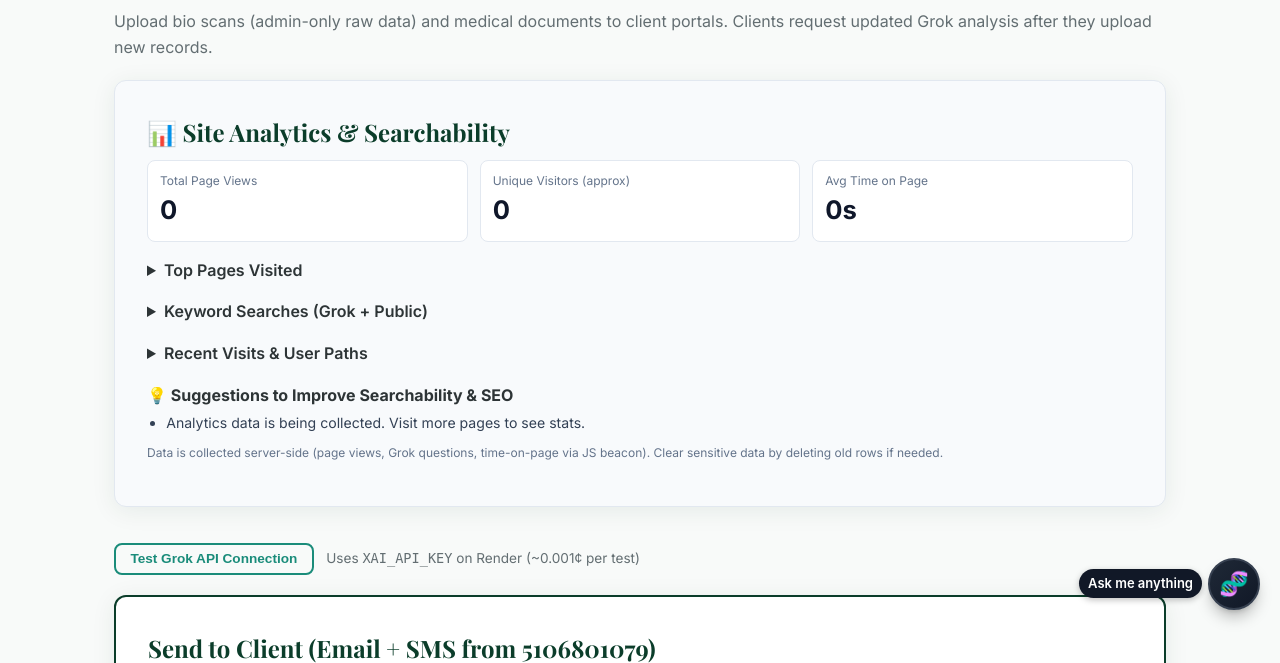
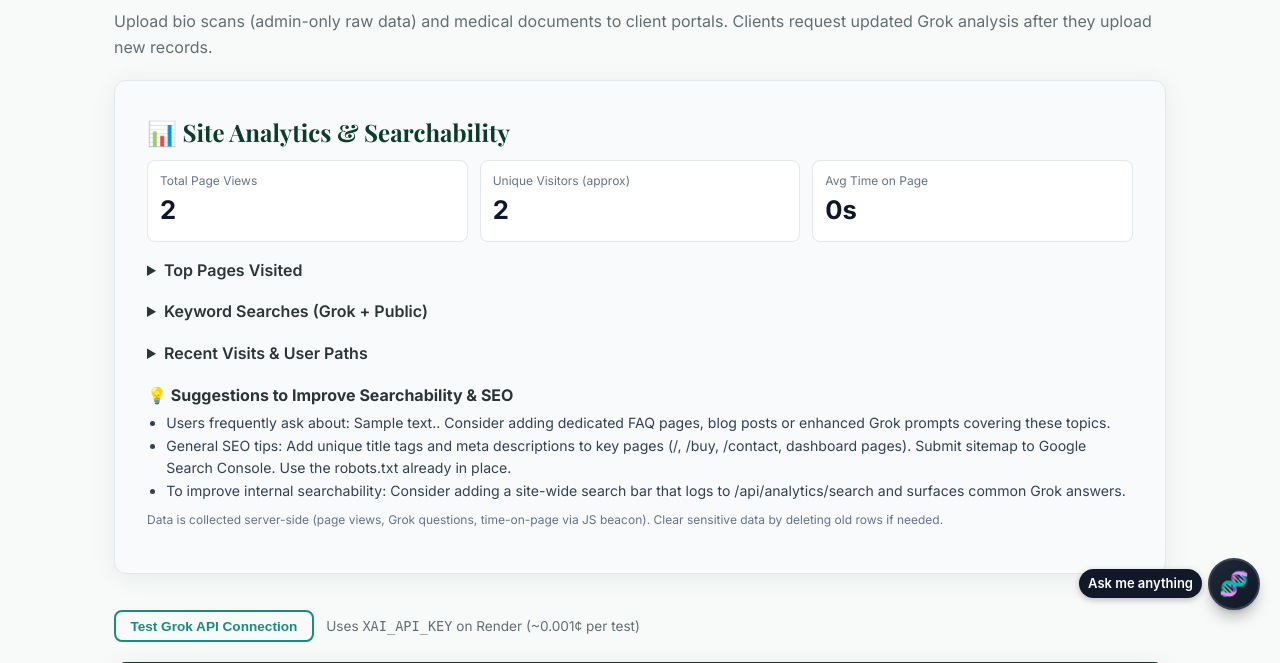
Before and after one commit to Michaelpeatross/root-cause-website, a Flask app: page /admin in a window 1280 px wide. Shown: the part 170-833 px from the top of the page. Run offline with Flask 3, Linux system fonts and the light colour scheme; the visitor is signed in with stand-in values (Sample User, id 1); tables that the repository leaves empty hold one stand-in row (values such as "Sample post"); data that the repository does not hold is empty; some libraries are stand-ins or nearby versions.

Commit message:
Fix admin report notification crash (send_sms shadowing), fix analytics summary error, strengthen honeypot, improve GoodLabs blood test recommendations, make Request Updated Grok Analysis always visible, better blood test upload support

```diff
--- a/app.py
+++ b/app.py
@@ -163,7 +163,7 @@ class PageView(db.Model):
 class SearchQuery(db.Model):
     id = db.Column(db.Integer, primary_key=True)
     user_email = db.Column(db.String(120))
-    query = db.Column(db.String(500))
+    query_text = db.Column(db.String(500))  # renamed from 'query' to avoid shadowing SQLAlchemy .query
     source = db.Column(db.String(50))  # 'grok', 'public', 'contact'
     timestamp = db.Column(db.DateTime, default=datetime.utcnow)
     result_snippet = db.Column(db.Text)
@@ -229,15 +229,15 @@ def _log_page_view():
         db.session.rollback()
 
 
-def _log_search(query: str, source: str = 'grok', snippet: str = ''):
+def _log_search(query_text: str, source: str = 'grok', snippet: str = ''):
     """Log keyword searches (mainly from Grok)."""
     try:
-        if not query or len(query.strip()) < 3:
+        if not query_text or len(query_text.strip()) < 3:
             return
         user_email = session.get('email')
         sq = SearchQuery(
             user_email=user_email,
-            query=query.strip()[:500],
+            query_text=query_text.strip()[:500],
             source=source,
             result_snippet=snippet[:500] if snippet else '',
         )
@@ -285,8 +285,8 @@ def _get_analytics_summary(limit=100):
         searches = SearchQuery.query.order_by(SearchQuery.timestamp.desc()).limit(30).all()
         # Popular keywords
         popular = db.session.query(
-            SearchQuery.query, func.count(SearchQuery.id).label('cnt')
-        ).group_by(SearchQuery.query).order_by(func.count(SearchQuery.id).desc()).limit(15).all()
+            SearchQuery.query_text, func.count(SearchQuery.id).label('cnt')
+        ).group_by(SearchQuery.query_text).order_by(func.count(SearchQuery.id).desc()).limit(15).all()
 
         # Exits / bounce info
         exits = ExitLog.query.order_by(ExitLog.timestamp.desc()).limit(20).all()
@@ -326,7 +326,6 @@ def _get_analytics_summary(limit=100):
             'searches': [], 'popular_searches': [], 'exits': [], 'avg_time_on_page': 0,
             'recent_paths': [], 'suggestions': ['Analytics data is being collected. Visit more pages to see stats.']
         }
-    db.session.commit()
 
 
 def migrate_schema():
--- a/health_advisor.py
+++ b/health_advisor.py
@@ -616,8 +616,10 @@ CLIENT MEDICAL DOCUMENTS (all uploaded labs, blood work, medical records, AND we
 Cross-reference scan findings with lab values across the client's full uploaded medical history.
 Note trends over time when multiple documents are present.
 For key scan findings, briefly note what the bioenergetic pattern tests for and what the results + labs together suggest.
-For supplements, recommend specific affordable products. For blood tests and labs,
-recommend ordering through GoodLabs only (https://goodlabs.com/book-tests).
+For supplements, recommend specific affordable products with Amazon links where possible.
+For blood tests and labs: NEVER name or suggest any specific test names, panels, or assays (e.g. do not say "Comprehensive Thyroid Panel", "Hormone Panel", "Vitamin D Test", etc.).
+Only say: "Order the appropriate blood tests through GoodLabs (https://goodlabs.com/book-tests) and discuss the exact panels with your practitioner."
+Always use only the general booking link. This ensures the suggestions match what actually exists on the site.
 Do not mention Quest, LabCorp, Any Lab Test Now, Walk-In Lab, Ulta Lab Tests,
 or any other lab provider.
 
--- a/notification_service.py
+++ b/notification_service.py
@@ -133,7 +133,9 @@ def deliver_report_to_client(
         results.append(('email', None, 'Email not selected.'))
 
     if send_sms:
-        ok, msg = send_sms(
+        # Use local import or alias to avoid any shadowing with the bool param
+        from notification_service import send_sms as _send_sms
+        ok, msg = _send_sms(
             client_phone,
             f'Root Cause: Your report "{report_title}" is ready. '
             f'Log in to your portal: {site}/login . Reply to this text for help.',
--- a/templates/admin.html
+++ b/templates/admin.html
@@ -39,7 +39,7 @@
             <div style="max-height:180px; overflow:auto; font-size:0.85rem;">
                 {% for s in analytics.searches %}
                 <div style="margin-bottom:4px; border-bottom:1px solid #eee; padding-bottom:3px;">
-                    <strong>{{ s.query }}</strong> <span style="color:#64748b;">({{ s.source }})</span><br>
+                    <strong>{{ s.query_text }}</strong> <span style="color:#64748b;">({{ s.source }})</span><br>
                     <small>{{ (s.timestamp.strftime('%Y-%m-%d %H:%M') if s.timestamp else '') }}</small>
                     {% if s.result_snippet %}<br><em style="color:#475569;">{{ s.result_snippet[:120] }}...</em>{% endif %}
                 </div>
```
